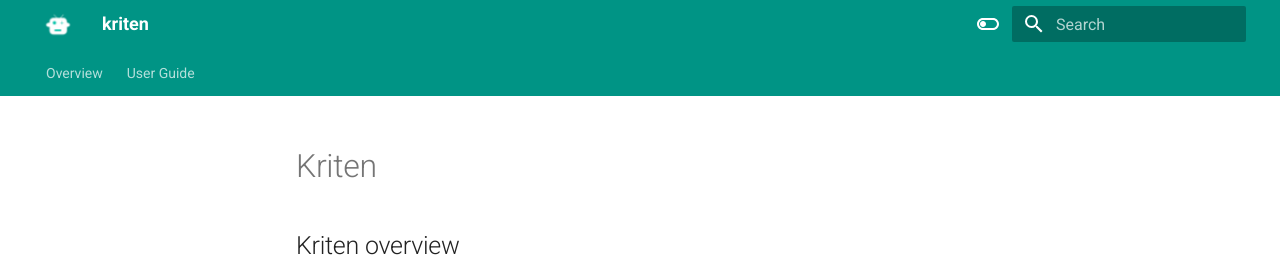
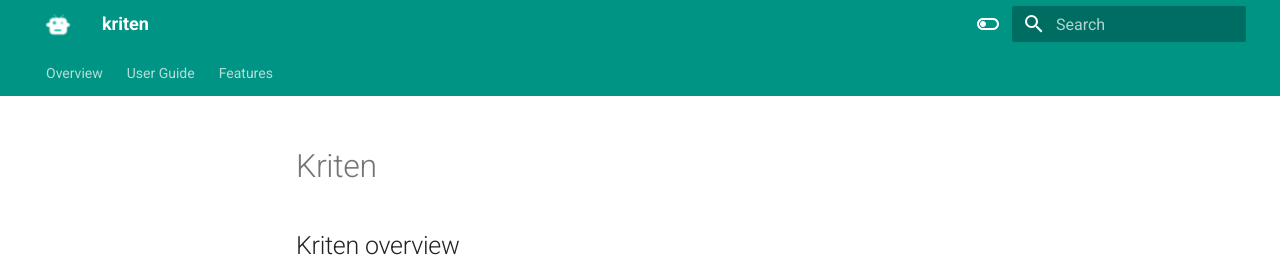
Before and after one commit to kriten-io/kriten-docs, an MkDocs documentation site: the page built from docs/index.md, in a window 1280 px wide and 900 px high. Shown: the top 258 px of the window. Built offline with MkDocs 1.6.1 and Material for MkDocs 9.7.7, drawn with Linux system fonts in a browser that asks for light colours.

Commit message:
Update mkdocs.yml

```diff
--- a/mkdocs.yml
+++ b/mkdocs.yml
@@ -58,10 +58,9 @@
 nav:
   - Overview: "docs/index.md"
   - User Guide:
-      - Installation:
-        - "docs/installation.md"
-      - Features:
-        - RBAC: "docs/rbac.md"
+      - Installation: "docs/installation.md"
+  - Features:
+      - RBAC: "docs/rbac.md"
 
 copyright: |
   &copy; 2024 <a href="https://github.com/kriten-io"  target="_blank" rel="noopener">Evolvere Technologies</a>
```
